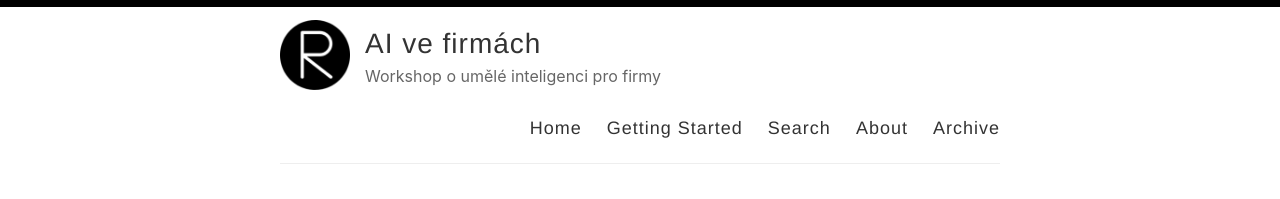
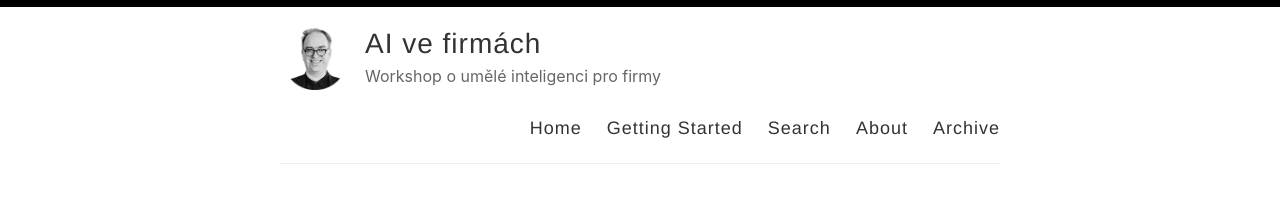
Before and after one commit to tangero/aivefirmach, a Jekyll site: the page built from index.html, in a window 1280 px wide. Shown: the top 199 px of the page. Built offline with Jekyll 4.4.1, drawn with Linux system fonts in a browser that asks for light colours; the list of posts is cut into pages by our own code.

Commit message:
Update _config.yml

```diff
--- a/_config.yml
+++ b/_config.yml
@@ -12,7 +12,7 @@ author: Patrick Zandl
 description: Workshop o umělé inteligenci pro firmy
 
 # URL of your avatar or profile pic (you could use your GitHub profile pic)
-avatar: /images/reverie.png
+avatar: /images/patrick.jpg
 
 #
 # Flags below are optional
```
